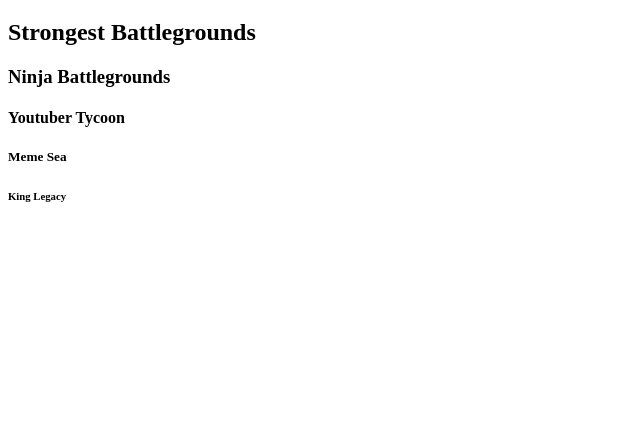
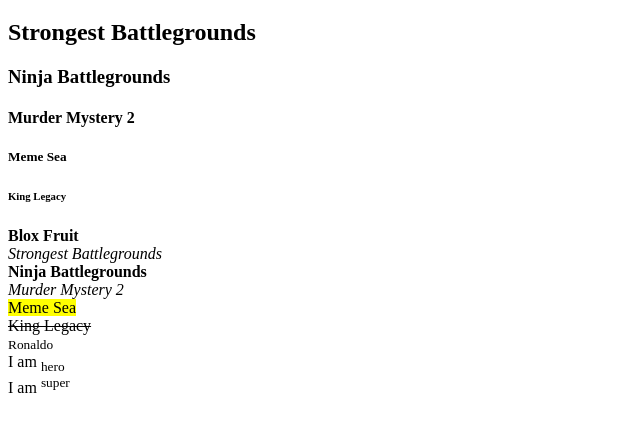
Before and after one commit to SCARcoder-pro/Mitul-Webbase-Coding, a plain HTML site: page index.html in a window 1280 px wide. Shown: the part 61-492 px from the top of the page, without its empty margins (0-640 px from the left). Drawn offline with Linux system fonts and the light colour scheme.

Commit message:
initial commit

```diff
--- a/index.html
+++ b/index.html
@@ -9,9 +9,18 @@
     <h1>Blox Fruit</h1>
     <h2>Strongest Battlegrounds</h2>
     <h3>Ninja Battlegrounds</h3>
-    <h4>Youtuber Tycoon</h4>
+    <h4>Murder Mystery 2</h4>
     <h5>Meme Sea</h5>
     <h6>King Legacy</h6>
+    <b>Blox Fruit</b><br>
+    <em>Strongest Battlegrounds</em><br>
+    <strong>Ninja Battlegrounds</strong><br>
+    <i>Murder Mystery 2</i><br>
+    <mark>Meme Sea</mark><br>
+    <del>King Legacy</del><br>
+    <small>Ronaldo</small><br>
+    I am <sub>hero</sub><br>
+    I am <sup>super</sup>
 </body>
 
 </html>
```
